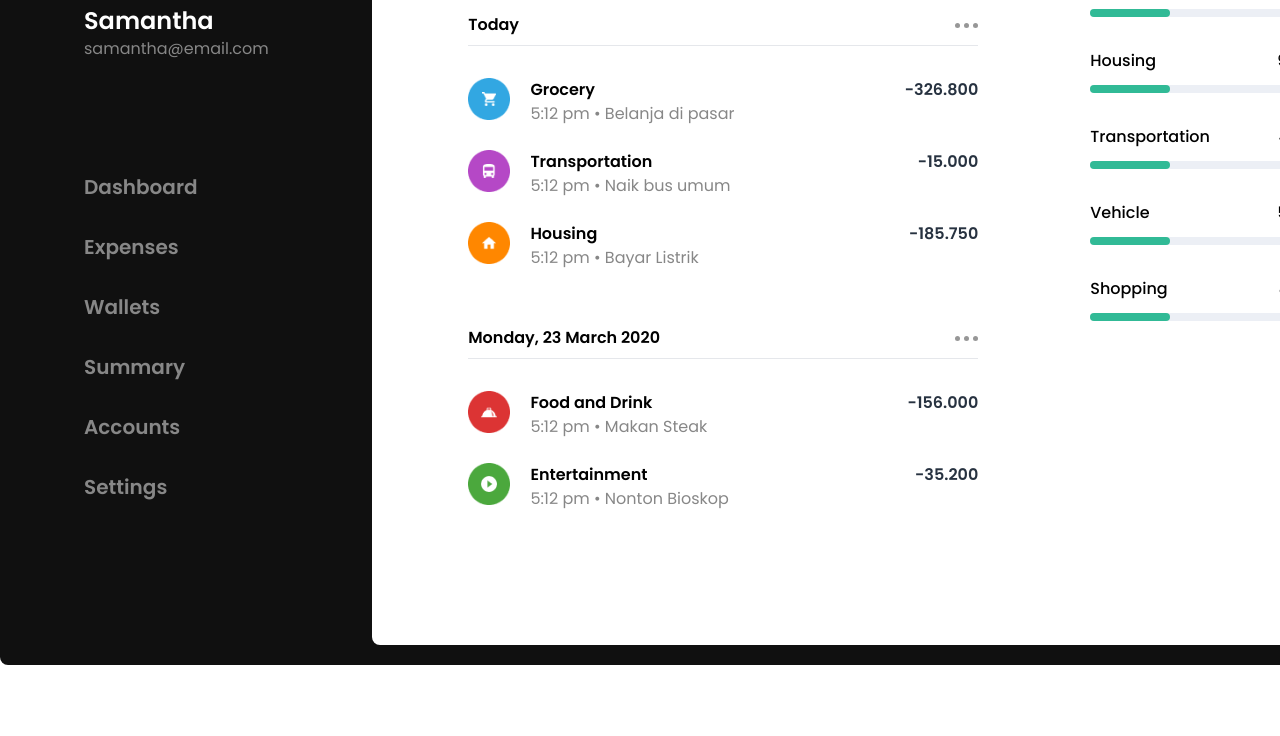
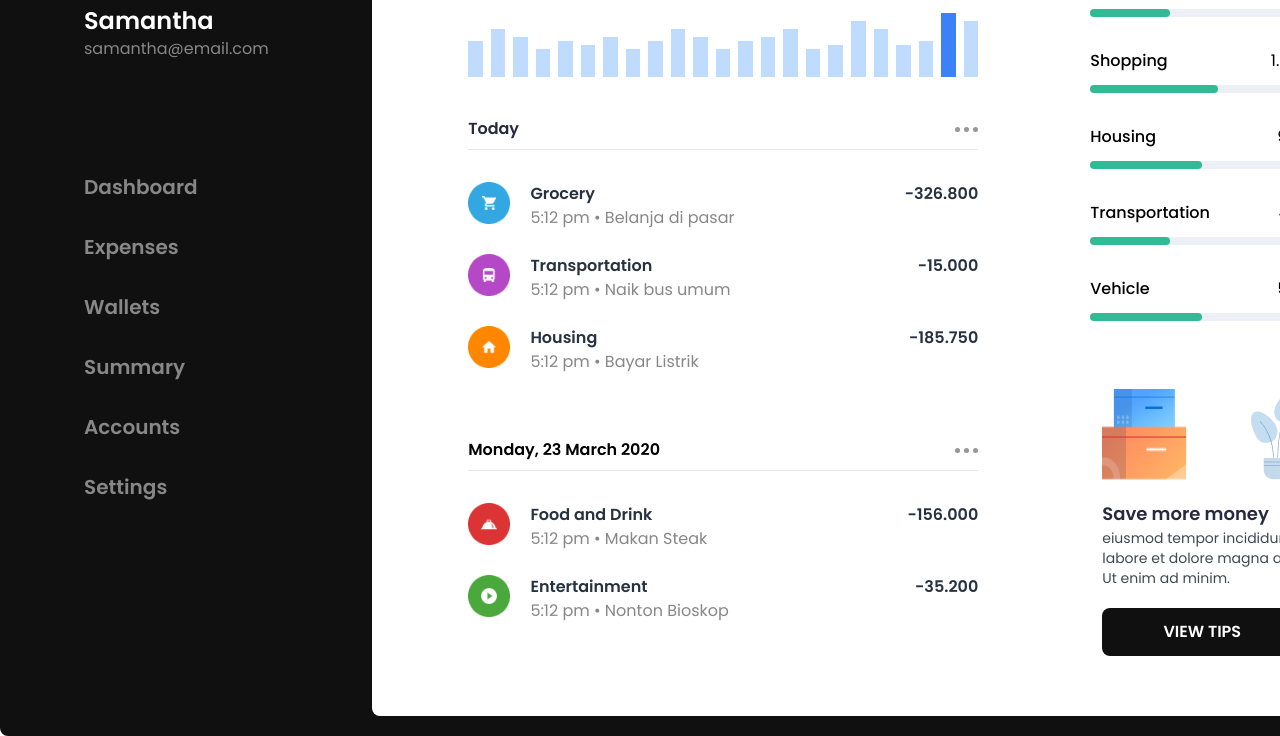
Before and after one commit to FuadTalukder85/dashboard, a plain HTML site: page index.html in a window 1280 px wide. Shown: the part 171-907 px from the top of the page. Before the commit the page ends 836 px from the top, so only its background shows below. Drawn offline with nearby package versions, Linux system fonts and the light colour scheme; a web font is replaced by a local one.

Commit message:
complete dashboard

```diff
--- a/components/mainContent/mainContent.html
+++ b/components/mainContent/mainContent.html
@@ -3,14 +3,63 @@
     <div class="w-[510px]">
       <div class="flex justify-between">
         <div>
-          <h1 class="text-4xl font-semibold">Expenses</h1>
+          <h1 class="text-4xl font-semibold text-[#262A41]">Expenses</h1>
           <p class="text-[#878787] text-md mt-3">01 - 25 March, 2020</p>
         </div>
         <div><img src="../../assets/images/Users.png" alt="" /></div>
       </div>
+      <!-- Chart -->
+      <div class="flex items-end space-x-2 mt-8">
+        <!-- Bar 1 -->
+        <div class="w-4 h-9 bg-blue-200"></div>
+        <!-- Bar 2 -->
+        <div class="w-4 h-12 bg-blue-200"></div>
+        <!-- Bar 3 -->
+        <div class="w-4 h-10 bg-blue-200"></div>
+        <!-- Bar 4 -->
+        <div class="w-4 h-7 bg-blue-200"></div>
+        <!-- Bar 5 -->
+        <div class="w-4 h-9 bg-blue-200"></div>
+        <!-- Bar 6 -->
+        <div class="w-4 h-8 bg-blue-200"></div>
+        <!-- Bar 7 -->
+        <div class="w-4 h-10 bg-blue-200"></div>
+        <!-- Bar 8 -->
+        <div class="w-4 h-7 bg-blue-200"></div>
+        <!-- Bar 9 -->
+        <div class="w-4 h-9 bg-blue-200"></div>
+        <!-- Bar 10 -->
+        <div class="w-4 h-12 bg-blue-200"></div>
+        <!-- Bar 11 -->
+        <div class="w-4 h-10 bg-blue-200"></div>
+        <!-- Bar 12 -->
+        <div class="w-4 h-7 bg-blue-200"></div>
+        <!-- Bar 13 -->
+        <div class="w-4 h-9 bg-blue-200"></div>
+        <!-- Bar 14 -->
+        <div class="w-4 h-10 bg-blue-200"></div>
+        <!-- Bar 15 -->
+        <div class="w-4 h-12 bg-blue-200"></div>
+        <!-- Bar 16 -->
+        <div class="w-4 h-7 bg-blue-200"></div>
+        <!-- Bar 17 -->
+        <div class="w-4 h-8 bg-blue-200"></div>
+        <!-- Bar 18 -->
+        <div class="w-4 h-14 bg-blue-200"></div>
+        <!-- Bar 19 -->
+        <div class="w-4 h-12 bg-blue-200"></div>
+        <!-- Bar 20 -->
+        <div class="w-4 h-8 bg-blue-200"></div>
+        <!-- Bar 21 -->
+        <div class="w-4 h-9 bg-blue-200"></div>
+        <!-- Bar 22 -->
+        <div class="w-4 h-16 bg-blue-500"></div>
+        <!-- Bar 22 -->
+        <div class="w-4 h-14 bg-blue-200"></div>
+      </div>
       <!-- Today -->
-      <div class="flex items-center justify-between mt-8">
-        <h5 class="font-semibold">Today</h5>
+      <div class="flex items-center justify-between mt-10">
+        <h5 class="font-semibold text-[#262A41]">Today</h5>
         <div class="flex gap-1">
           <div class="w-[5px] h-[5px] bg-[#979797] rounded-full"></div>
           <div class="w-[5px] h-[5px] bg-[#979797] rounded-full"></div>
@@ -26,7 +75,7 @@
           </div>
           <div class="flex w-full">
             <div>
-              <h5 class="text-black font-semibold">Grocery</h5>
+              <h5 class="text-[#273240] font-semibold">Grocery</h5>
               <p class="text-[#878787] text-md">5:12 pm • Belanja di pasar</p>
             </div>
             <div class="ml-auto">
@@ -41,7 +90,7 @@
           </div>
           <div class="flex w-full">
             <div>
-              <h5 class="text-black font-semibold">Transportation</h5>
+              <h5 class="text-[#273240] font-semibold">Transportation</h5>
               <p class="text-[#878787] text-md">5:12 pm • Naik bus umum</p>
             </div>
             <div class="ml-auto">
@@ -56,7 +105,7 @@
           </div>
           <div class="flex w-full">
             <div>
-              <h5 class="text-black font-semibold">Housing</h5>
+              <h5 class="text-[#273240] font-semibold">Housing</h5>
               <p class="text-[#878787] text-md">5:12 pm • Bayar Listrik</p>
             </div>
             <div class="ml-auto">
@@ -67,8 +116,8 @@
       </div>
 
       <!-- Monday -->
-      <div class="flex items-center justify-between mt-14">
-        <h5 class="font-semibold">Monday, 23 March 2020</h5>
+      <div class="flex items-center justify-between mt-16">
+        <h5 class="font-semibold [#273240]">Monday, 23 March 2020</h5>
         <div class="flex gap-1">
           <div class="w-[5px] h-[5px] bg-[#979797] rounded-full"></div>
           <div class="w-[5px] h-[5px] bg-[#979797] rounded-full"></div>
@@ -84,7 +133,7 @@
           </div>
           <div class="flex w-full">
             <div>
-              <h5 class="text-black font-semibold">Food and Drink</h5>
+              <h5 class="text-[#273240] font-semibold">Food and Drink</h5>
               <p class="text-[#878787] text-md">5:12 pm • Makan Steak</p>
             </div>
             <div class="ml-auto">
@@ -99,7 +148,7 @@
           </div>
           <div class="flex w-full">
             <div>
-              <h5 class="text-black font-semibold">Entertainment</h5>
+              <h5 class="text-[#273240] font-semibold">Entertainment</h5>
               <p class="text-[#878787] text-md">5:12 pm • Nonton Bioskop</p>
             </div>
             <div class="ml-auto">
@@ -127,13 +176,27 @@
       <!--  -->
       <div>
         <div class="mt-8 flex gap-14 justify-between">
+          <h5 class="font-medium">Shopping</h5>
+          <p class="text-right">1.378.200</p>
+        </div>
+        <div class="mt-3">
+          <div class="bg-[#ECEFF5] rounded-full relative">
+            <div
+              class="bg-[#31BA96] w-32 py-1 rounded-full absulate top-0 left-0"
+            ></div>
+          </div>
+        </div>
+      </div>
+      <!--  -->
+      <div>
+        <div class="mt-8 flex gap-14 justify-between">
           <h5 class="font-medium">Housing</h5>
           <p class="text-right">928.500</p>
         </div>
         <div class="mt-3">
           <div class="bg-[#ECEFF5] rounded-full relative">
             <div
-              class="bg-[#31BA96] w-20 py-1 rounded-full absulate top-0 left-0"
+              class="bg-[#31BA96] w-28 py-1 rounded-full absulate top-0 left-0"
             ></div>
           </div>
         </div>
@@ -161,23 +224,30 @@
         <div class="mt-3">
           <div class="bg-[#ECEFF5] rounded-full relative">
             <div
-              class="bg-[#31BA96] w-20 py-1 rounded-full absulate top-0 left-0"
+              class="bg-[#31BA96] w-28 py-1 rounded-full absulate top-0 left-0"
             ></div>
           </div>
         </div>
       </div>
-      <!--  -->
-      <div>
-        <div class="mt-8 flex gap-14 justify-between">
-          <h5 class="font-medium">Shopping</h5>
-          <p class="text-right">872.400</p>
+      <!-- Save money -->
+      <div class="p-3">
+        <div class="mt-14 flex gap-16">
+          <img src="../../assets/icons/bankicon.png" alt="" />
+          <img src="../../assets/icons/tobicon.png" alt="" />
         </div>
-        <div class="mt-3">
-          <div class="bg-[#ECEFF5] rounded-full relative">
-            <div
-              class="bg-[#31BA96] w-20 py-1 rounded-full absulate top-0 left-0"
-            ></div>
-          </div>
+        <h1 class="text-lg text-[#262A41] font-semibold mt-5">
+          Save more money
+        </h1>
+        <p class="text-sm text-[#404852]">
+          eiusmod tempor incididunt ut labore et dolore magna aliqua. Ut enim ad
+          minim.
+        </p>
+        <div>
+          <button
+            class="uppercase w-[200px] bg-[#101010] text-white font-semibold rounded-lg py-3 mt-5 hover:bg-[#878787] hover:text-[#101010] transform-all duration-700"
+          >
+            view tips
+          </button>
         </div>
       </div>
     </div>
--- a/components/sidebar/sidebar.html
+++ b/components/sidebar/sidebar.html
@@ -1,5 +1,15 @@
 <sidebar>
-  <img src="../../assets/images/Profile.png" alt="" />
+  <div>
+    <div class="relative w-20">
+      <img src="../../assets/images/Profile.png" alt="" />
+      <div
+        class="bg-red-600 text-white font-semibold text-xs w-6 h-6 flex items-center justify-center rounded-full absolute -top-2 right-0"
+      >
+        <p>4</p>
+      </div>
+    </div>
+  </div>
+
   <h1 class="text-white text-2xl font-semibold mt-5">Samantha</h1>
   <p class="text-[#878787]">samantha@email.com</p>
   <ul class="text-[#878787] font-semibold text-xl mt-28">
--- a/index.html
+++ b/index.html
@@ -30,7 +30,7 @@
       <div id="sidebar" class="w-[360px] p-16 pb-36"></div>
       <div
         id="mainContent"
-        class="w-[1080px] bg-white rounded-lg ps-24 pt-14 pr-5"
+        class="w-[1080px] bg-white rounded-lg ps-24 pt-14 pb-12 pr-5"
       ></div>
     </div>
 
```
Also changed, not shown: assets/icons/bankicon.png (added), assets/icons/tobicon.png (added).
